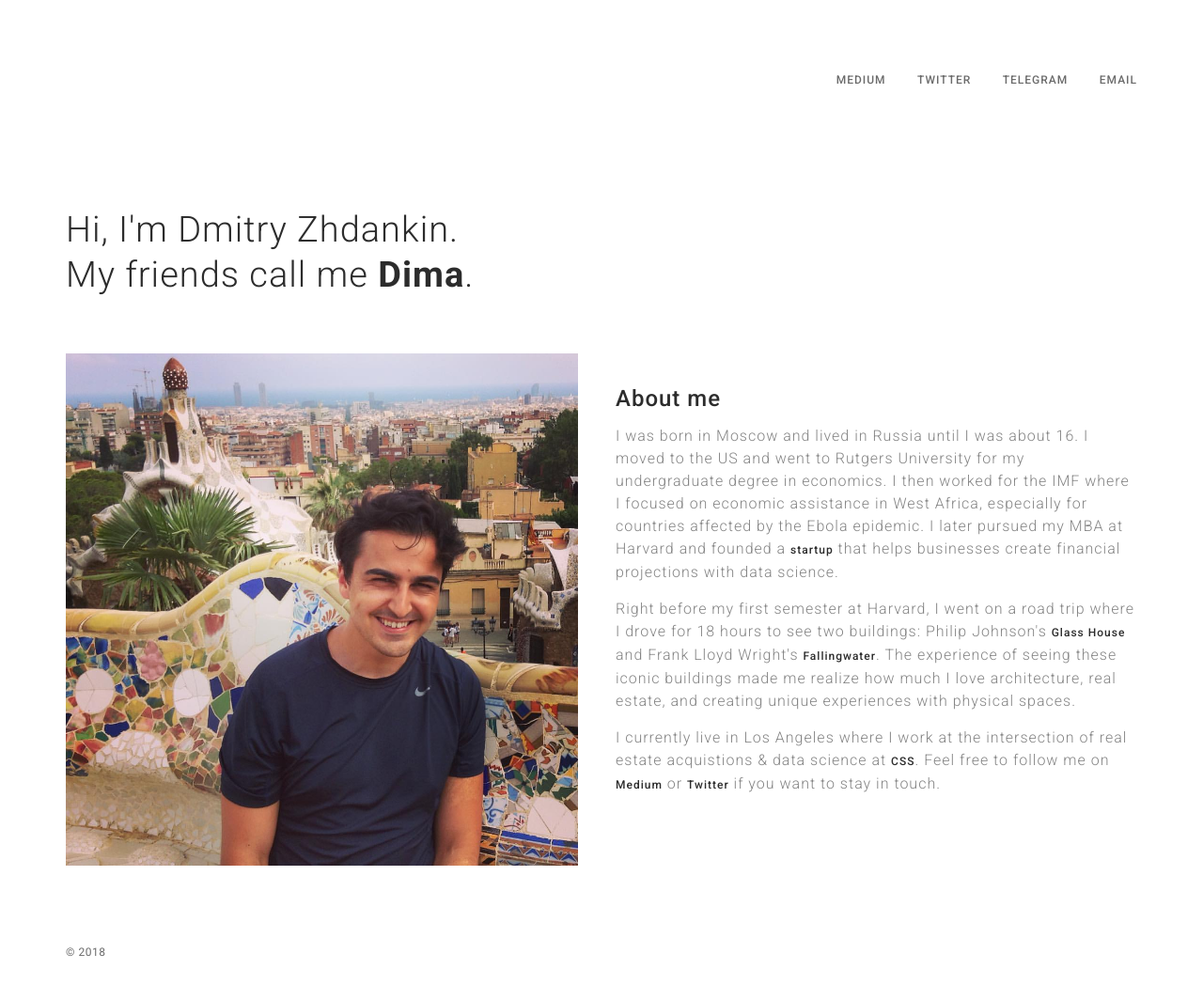
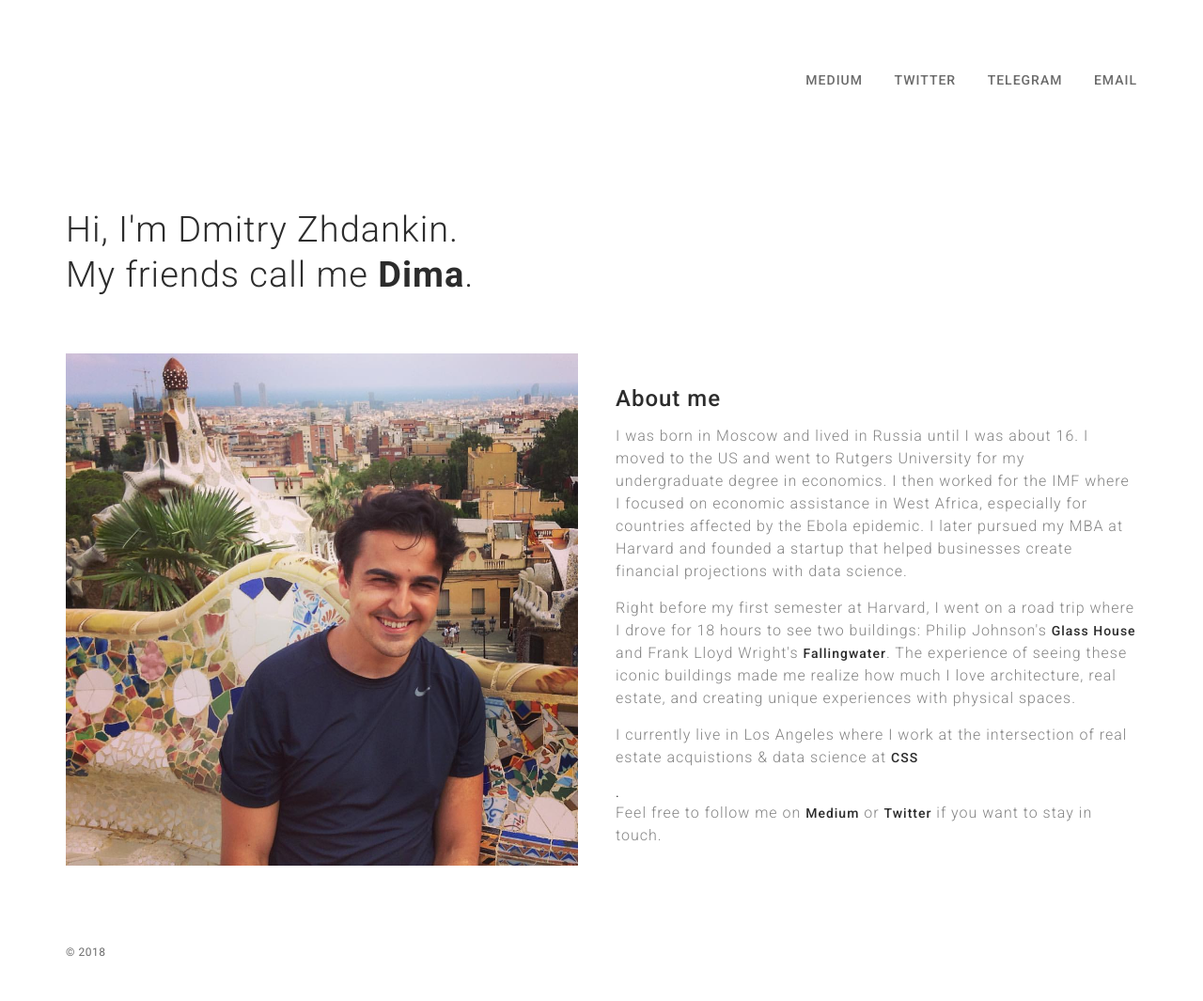
Before and after one commit to dmitryzhd/mypage, a Flask app: page / in a window 1280 px wide. Shown: the whole page at 94% size. Run offline with Flask 2, Linux system fonts and the light colour scheme; some libraries are stand-ins or nearby versions.

Commit message:
resume update

```diff
--- a/app/static/style.css
+++ b/app/static/style.css
@@ -52,7 +52,7 @@ dl, dt, dd, ol, ul, li {
 }
 
 a {
-  font-size: 12px;
+  font-size: 14px;
   font-weight: 500;
   color: #2c2c2c;
   text-decoration: none;
--- a/app/templates/index.html
+++ b/app/templates/index.html
@@ -18,13 +18,13 @@
                 <h2>About me</h2>
                     <p>I was born in Moscow and lived in Russia until I was about 16.
                       I moved to the US and went to Rutgers University for my undergraduate degree in economics.
-                      I then worked for the IMF where I focused on economic assistance in West Africa, especially for countries affected by the Ebola epidemic. I later pursued my MBA at Harvard and founded a <a href="https://www.finfox.co/">startup</a> that helps businesses create financial projections with data science.</p>
+                      I then worked for the IMF where I focused on economic assistance in West Africa, especially for countries affected by the Ebola epidemic. I later pursued my MBA at Harvard and founded a startup that helped businesses create financial projections with data science.</p>
                     <p>Right before my first semester at Harvard, I went on a road trip where I drove for 18 hours to see two buildings:
                       Philip Johnson's <a href="https://en.wikipedia.org/wiki/Glass_House" target="_blank">Glass House</a>
                       and Frank Lloyd Wright's <a href="https://en.wikipedia.org/wiki/Fallingwater" target="_blank">Fallingwater</a>.
                       The experience of seeing these iconic buildings made me realize how much I love architecture, real estate, and creating unique experiences with physical spaces.</p>
-                    <p>I currently live in Los Angeles where I work at the intersection of real estate acquistions & data science at <a href="https://techcrunch.com/2018/03/20/travis-kalanick-is-already-back-to-running-a-company-with-a-150m-investment/" target="_blank">CSS</a>.
-                      Feel free to follow me on <a href="https://medium.com/@dmitryzhdankin" target="_blank">Medium</a> or <a href="https://twitter.com/dmitryzhdankin" target="_blank">Twitter</a> if you want to stay in touch.</p>
+                    <p>I currently live in Los Angeles where I work at the intersection of real estate acquistions & data science at <a href="https://techcrunch.com/2018/03/20/travis-kalanick-is-already-back-to-running-a-company-with-a-150m-investment/" target="_blank">CSS</a></p>.
+                    <p>Feel free to follow me on <a href="https://medium.com/@dmitryzhdankin" target="_blank">Medium</a> or <a href="https://twitter.com/dmitryzhdankin" target="_blank">Twitter</a> if you want to stay in touch.</p>
             </div>
         </div>
     </div>
```
